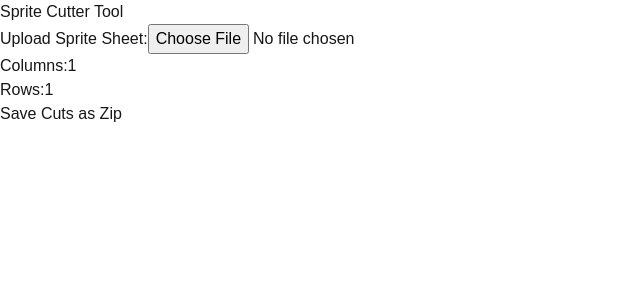
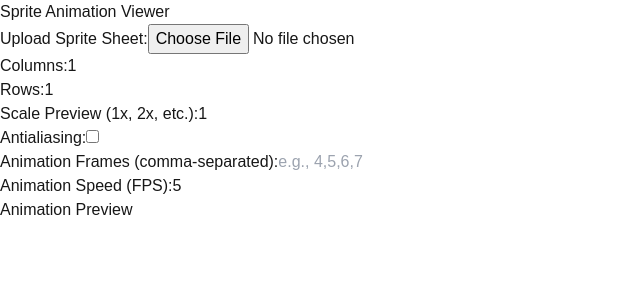
Before and after one commit to joser27/TileTinker, a Next.js app: page / in a window 1280 px wide. Shown: the top 300 px of the page, without its empty margins (0-640 px from the left). Built offline with nearby package versions, Linux system fonts and the light colour scheme.

Commit message:
Visual change. Animation preview integrated.

```diff
--- a/src/app/page.tsx
+++ b/src/app/page.tsx
@@ -1,54 +1,60 @@
-"use client"
-import React, { useState, useRef } from "react";
-import JSZip from "jszip";
-import { saveAs } from "file-saver";
+"use client";
+import React, { useState, useEffect, useRef } from "react";
 
 export default function Home() {
   const [imageSrc, setImageSrc] = useState<string | null>(null);
   const [columns, setColumns] = useState<number>(1);
   const [rows, setRows] = useState<number>(1);
-  const [imageName, setImageName] = useState<string>("");
+  const [scale, setScale] = useState<number>(1); // Default scale
+  const [antialiasing, setAntialiasing] = useState<boolean>(false); // Default: Off
+  const [animationFrames, setAnimationFrames] = useState<number[]>([]);
+  const [animationSpeed, setAnimationSpeed] = useState<number>(5); // Frames per second
   const canvasRef = useRef<HTMLCanvasElement>(null);
 
   const handleImageUpload = (event: React.ChangeEvent<HTMLInputElement>) => {
     const file = event.target.files?.[0];
     if (file) {
-      setImageName(file.name.split(".")[0]); // Save the file name without extension
       const reader = new FileReader();
       reader.onload = () => setImageSrc(reader.result as string);
       reader.readAsDataURL(file);
     }
   };
 
-  const handleColumnsChange = (event: React.ChangeEvent<HTMLInputElement>) => {
-    setColumns(Number(event.target.value) || 1);
+  const handleAnimationInput = (event: React.ChangeEvent<HTMLInputElement>) => {
+    const input = event.target.value;
+    const frames = input
+      .split(",")
+      .map((n) => parseInt(n.trim(), 10))
+      .filter((n) => !isNaN(n));
+    setAnimationFrames(frames);
   };
 
-  const handleRowsChange = (event: React.ChangeEvent<HTMLInputElement>) => {
-    setRows(Number(event.target.value) || 1);
+  const handleAnimationSpeedChange = (event: React.ChangeEvent<HTMLInputElement>) => {
+    setAnimationSpeed(Number(event.target.value));
   };
 
-  const handleSaveCuts = async () => {
-    if (!imageSrc || !canvasRef.current) return;
+  useEffect(() => {
+    if (!imageSrc || animationFrames.length === 0 || !canvasRef.current) return;
 
     const canvas = canvasRef.current;
     const ctx = canvas.getContext("2d");
     if (!ctx) return;
 
-    const zip = new JSZip(); // Initialize a new zip archive
     const image = new Image();
     image.src = imageSrc;
 
-    image.onload = async () => {
+    let frameIndex = 0;
+    let animationInterval: number;
+
+    const drawFrame = () => {
       const spriteWidth = image.width / columns;
       const spriteHeight = image.height / rows;
 
-      for (let row = 0; row < rows; row++) {
-        for (let col = 0; col < columns; col++) {
-          canvas.width = spriteWidth;
-          canvas.height = spriteHeight;
+      const frame = animationFrames[frameIndex];
+      const col = frame % columns;
+      const row = Math.floor(frame / columns);
 
-          // Draw the specific slice on the canvas
+      ctx.clearRect(0, 0, canvas.width, canvas.height);
       ctx.drawImage(
         image,
         col * spriteWidth, // Source X
@@ -57,92 +63,133 @@ export default function Home() {
         spriteHeight, // Source Height
         0, // Destination X
         0, // Destination Y
-            spriteWidth, // Destination Width
-            spriteHeight // Destination Height
+        canvas.width, // Destination Width
+        canvas.height // Destination Height
       );
 
-          // Convert canvas slice to a data URL
-          const dataURL = canvas.toDataURL("image/png");
-          const base64Data = dataURL.split(",")[1];
-
-          // Add the slice to the zip archive
-          zip.file(`${imageName}-row${row + 1}-col${col + 1}.png`, base64Data, {
-            base64: true,
-          });
-        }
-      }
-
-      // Generate the zip and trigger the download
-      const content = await zip.generateAsync({ type: "blob" });
-      saveAs(content, `${imageName}-slices.zip`);
-    };
+      frameIndex = (frameIndex + 1) % animationFrames.length;
     };
 
+    image.onload = () => {
+      canvas.width = image.width / columns;
+      canvas.height = image.height / rows;
+
+      clearInterval(animationInterval);
+      animationInterval = window.setInterval(drawFrame, 1000 / animationSpeed);
+    };
+
+    return () => clearInterval(animationInterval);
+  }, [imageSrc, columns, rows, animationFrames, animationSpeed]);
+
+
   return (
-    <div className="flex flex-col md:flex-row items-start gap-4 min-h-screen bg-gray-100 p-6">
-      {/* Left Side: Controls */}
-      <div className="flex flex-col items-start space-y-4 md:w-2/5">
-        <h1 className="text-4xl font-bold text-gray-900 mb-4">Sprite Cutter Tool</h1>
+    <div className="flex flex-row items-start space-x-4 p-6">
+      {/* Left Section: Inputs */}
+      <div className="flex flex-col items-start space-y-4 w-1/4">
+        <h1 className="text-4xl font-bold">Sprite Animation Viewer</h1>
 
         {/* Upload Input */}
         <div>
-          <label className="block mb-2 text-gray-800">Upload Sprite Sheet:</label>
+          <label className="block mb-2">Upload Sprite Sheet:</label>
           <input
             type="file"
             accept="image/*"
             onChange={handleImageUpload}
-            className="p-2 border rounded-lg"
+            className="p-2 border rounded"
           />
-          {imageName && (
-            <p className="mt-2 text-green-800 text-sm">
-              Uploaded File: <span className="font-medium">{imageName}</span>
-            </p>
-          )}
         </div>
 
-        {/* Input for Columns and Rows */}
+        {/* Grid Settings */}
         <div className="flex space-x-4">
           <div>
-            <label className="block text-gray-900">Columns:</label>
+            <label>Columns:</label>
             <input
               type="number"
               value={columns}
-              onChange={handleColumnsChange}
-              className="p-2 border rounded-lg w-20 text-gray-900"
-              min="1"
+              onChange={(e) => setColumns(Number(e.target.value))}
+              className="p-2 border rounded w-20 text-black"
             />
           </div>
           <div>
-            <label className="block text-gray-900">Rows:</label>
+            <label>Rows:</label>
             <input
               type="number"
               value={rows}
-              onChange={handleRowsChange}
-              className="p-2 border rounded-lg w-20 text-gray-900"
-              min="1"
+              onChange={(e) => setRows(Number(e.target.value))}
+              className="p-2 border rounded w-20 text-black"
             />
           </div>
         </div>
 
-        {/* Save Button */}
-        <button
-          onClick={handleSaveCuts}
-          className="mt-4 px-4 py-2 bg-blue-500 text-white font-medium rounded-lg hover:bg-blue-600"
-          disabled={!imageSrc}
-        >
-          Save Cuts as Zip
-        </button>
+        {/* Scale Control */}
+        <div>
+          <label>Scale Preview (1x, 2x, etc.):</label>
+          <input
+            type="number"
+            value={scale}
+            onChange={(e) => setScale(Number(e.target.value))}
+            className="p-2 border rounded w-20 text-black"
+          />
         </div>
 
-      {/* Right Side: Display Uploaded Image */}
+        {/* Antialiasing Toggle */}
+        <div className="flex items-center space-x-2">
+          <label>Antialiasing:</label>
+          <input
+            type="checkbox"
+            checked={antialiasing}
+            onChange={(e) => setAntialiasing(e.target.checked)}
+            className="form-checkbox h-5 w-5 text-blue-600"
+          />
+        </div>
+
+        {/* Animation Settings */}
+        <div>
+          <label>Animation Frames (comma-separated):</label>
+          <input
+            type="text"
+            onChange={handleAnimationInput}
+            placeholder="e.g., 4,5,6,7"
+            className="p-2 border rounded w-full text-black"
+          />
+        </div>
+        <div>
+          <label>Animation Speed (FPS):</label>
+          <input
+            type="number"
+            value={animationSpeed}
+            onChange={handleAnimationSpeedChange}
+            className="p-2 border rounded w-20 text-black"
+          />
+        </div>
+      </div>
+
+      {/* Middle Section: Image Grid Preview */}
       {imageSrc && (
-        <div className="relative">
+        <div
+          className="relative w-1/2 bg-gray-200 overflow-hidden"
+          style={{
+            transform: `scale(${scale})`, // Apply scaling
+            transformOrigin: "top left", // Ensure scaling starts from top-left corner
+          }}
+        >
+          <div className="relative w-full">
             <img
               src={imageSrc}
               alt="Uploaded Sprite Sheet"
-            className="block"
+              className="w-full h-auto block"
+              style={{
+                display: "block",
+                imageRendering: antialiasing ? "auto" : "pixelated", // Toggle antialiasing
+              }}
             />
-      <div className="absolute top-0 left-0 pointer-events-none" style={{ width: "100%", height: "100%" }}>
+            <div
+              className="absolute top-0 left-0 pointer-events-none"
+              style={{
+                width: "100%",
+                height: "100%",
+              }}
+            >
               {/* Horizontal Grid Lines */}
               {Array.from({ length: rows - 1 }).map((_, rowIndex) => (
                 <div
@@ -167,18 +214,18 @@ export default function Home() {
                 />
               ))}
 
-        {/* Add Tile Labels */}
+              {/* Tile Numbers */}
               {Array.from({ length: rows }).map((_, rowIndex) =>
                 Array.from({ length: columns }).map((_, colIndex) => {
-            const tileIndex = rowIndex * columns + colIndex; // Calculate the tile index
+                  const tileIndex = rowIndex * columns + colIndex; // Calculate tile index
                   return (
                     <div
-                key={`label-${tileIndex}`}
-                className="absolute text-xs font-bold text-black bg-white bg-opacity-75 rounded px-1"
+                      key={`tile-${tileIndex}`}
+                      className="absolute text-xs font-bold text-red-600 bg-white bg-opacity-75 rounded px-1"
                       style={{
-                  top: `${(rowIndex / rows) * 100}%`,
-                  left: `${(colIndex / columns) * 100}%`,
-                  transform: "translate(-50%, -50%)", // Center the label in the tile
+                        top: `${(rowIndex + 0.5) / rows * 100}%`, // Center vertically
+                        left: `${(colIndex + 0.5) / columns * 100}%`, // Center horizontally
+                        transform: "translate(-50%, -50%)", // Fully center the number
                       }}
                     >
                       {tileIndex}
@@ -187,12 +234,15 @@ export default function Home() {
                 })
               )}
             </div>
-
+          </div>
         </div>
       )}
 
-      {/* Off-screen Canvas for Cutting */}
-      <canvas ref={canvasRef} className="hidden"></canvas>
+      {/* Right Section: Animation Preview */}
+      <div className="w-1/4">
+        <h2 className="text-2xl font-bold mb-4">Animation Preview</h2>
+        <canvas ref={canvasRef} className="border w-full" />
+      </div>
     </div>
   );
 }
```
Lines whose indentation alone changed are shown as unchanged.
